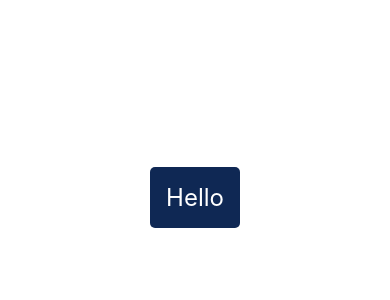
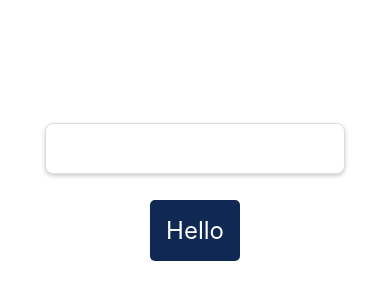
Before and after one commit to farevalo1008/React-Native-Curso, a React Native app: screen / in a window 390 px wide. Shown: the part 230-530 px from the top of the page. Built offline with nearby package versions, Linux system fonts and the light colour scheme.

Commit message:
se agrega componente Input

```diff
--- a/App.tsx
+++ b/App.tsx
@@ -4,7 +4,7 @@
 import * as SplashScreen from 'expo-splash-screen';
 import { useEffect } from 'react';
 import { StyleSheet, View } from 'react-native';
-import { Button } from '@core';
+import { Button, Input } from '@core';
 
 export default function App() {
     // Use `useFonts` only if you can't use the config plugin.
@@ -26,6 +26,7 @@
 
   return (
     <View style={styles.container}>
+      <Input value='' onChange={console.log}/>
       <Button title='Hello' onPress={() => console.log('Hello')}/>
     </View>
   );
--- /dev/null
+++ b/src/core/components/Input.tsx
@@ -0,0 +1,36 @@
+import { StyleSheet, TextInput,  } from 'react-native'
+import React from 'react'
+
+
+interface InputProps{
+  value: string
+  onChange: (text: string) => void
+}
+
+export const Input = ({value, onChange}: InputProps) => {
+  return (
+    <TextInput
+      value={value}
+      onChangeText={text => onChange(text)}
+      style={styles.input}
+    />
+  )
+}
+
+export default Input
+
+const styles = StyleSheet.create({
+    input:{
+        backgroundColor:'#fff',
+        width:300,
+        padding:16,
+        borderRadius: 8,
+        borderWidth: 1,
+        borderColor: '#ddd',
+        shadowColor: '#000',
+        shadowOffset: { width:0, height:2},
+        shadowOpacity: 0.2,
+        shadowRadius: 4,
+        elevation:3
+    }
+})
--- a/src/core/components/index.ts
+++ b/src/core/components/index.ts
@@ -1,2 +1,3 @@
 export * from './Spinner'
 export * from './Button'
+export * from './Input'
```
